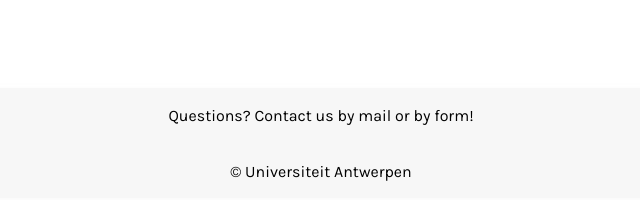
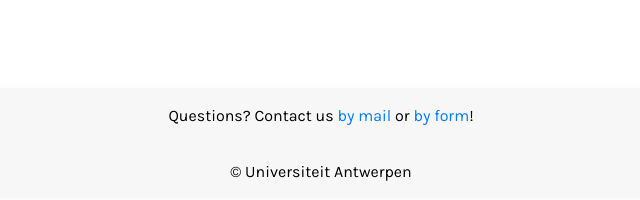
Before and after one commit to StephenPauwels/esp-uantwerpen, a Flask app: page /home-editor in a window 1280 px wide. Shown: the part 609-809 px from the top of the page, without its empty margins (319-959 px from the left). Run offline with Flask 2, Linux system fonts and the light colour scheme; data that the repository does not hold is empty; some libraries are stand-ins or nearby versions.

Commit message:
Link styling

```diff
--- a/src/static/css/dark-theme.css
+++ b/src/static/css/dark-theme.css
@@ -20,9 +20,10 @@ body {
     color: white;
 }
 
-a {
-    color: white;
+#description a {
+    color: cornflowerblue;
 }
+
 
 a:hover {
     color: #C8C9CB !important;
--- a/src/static/css/light-theme.css
+++ b/src/static/css/light-theme.css
@@ -19,9 +19,10 @@ body {
     color: black
 }
 
-a {
-    color: black;
+#description a {
+    color: blue;
 }
+
 
 a:hover {
     color: #C8C9CB !important;
```
